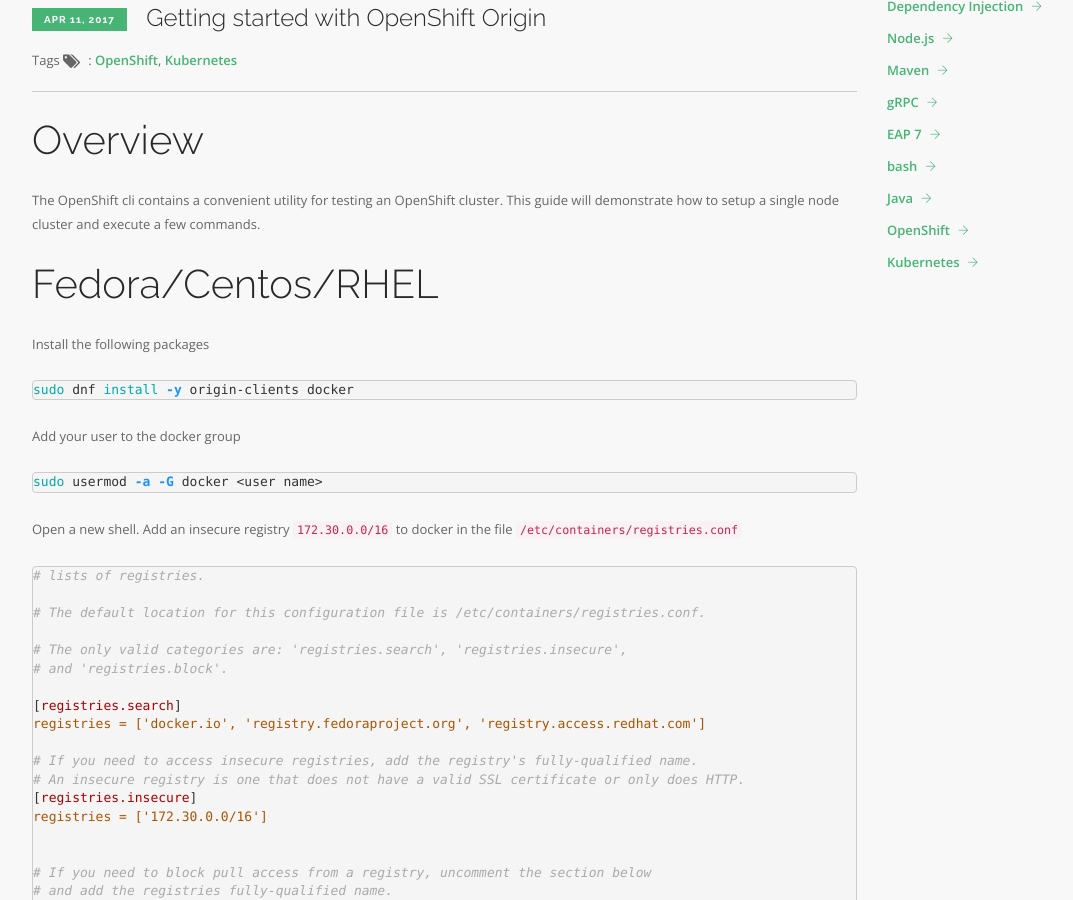
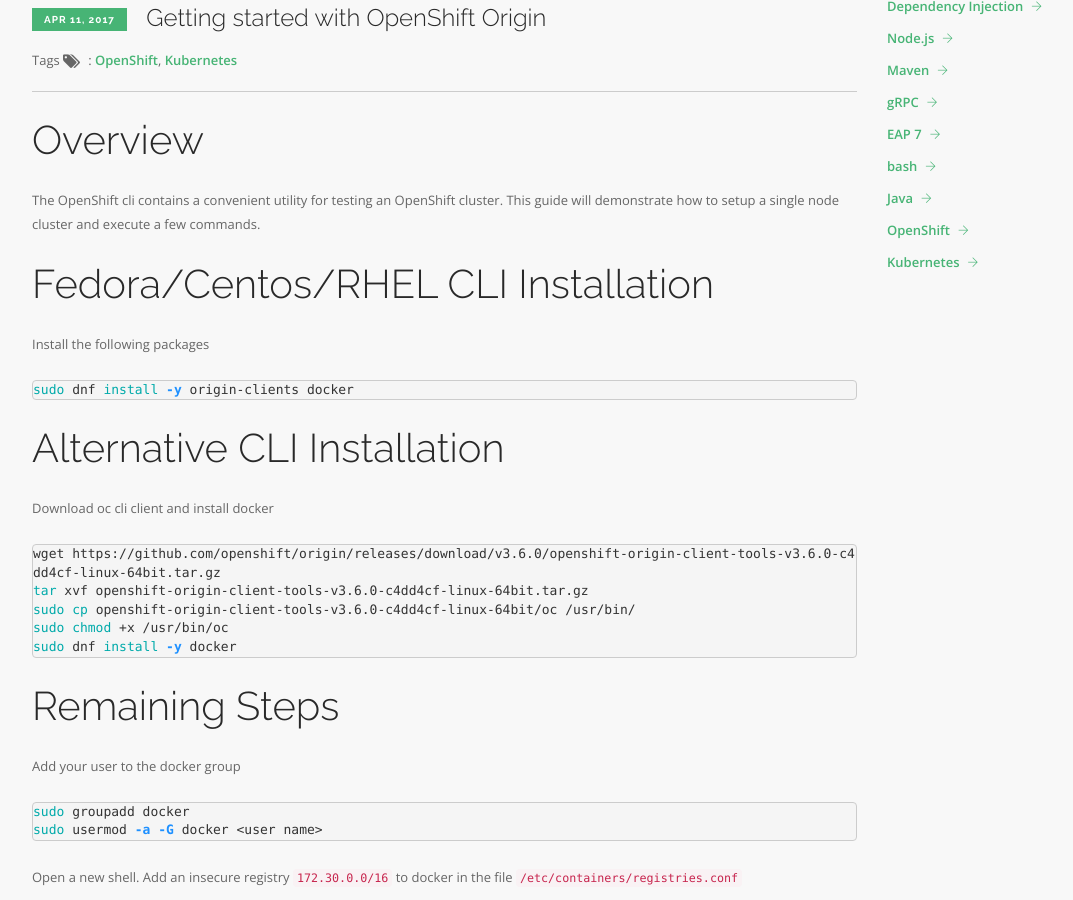
Before and after one commit to stackleader/stackleader.github.io, a Jekyll site: the page built from _posts/2017-11-22-getting-started-openshift.markdown, in a window 1280 px wide and 900 px high, scrolled down 966 px. Shown: the whole window, without its empty margins (53-1126 px from the left). Built offline with Jekyll 4.4.1, drawn with Linux system fonts in a browser that asks for light colours; nearby versions of some CDN libraries.

Commit message:
alt oc install

```diff
--- a/_posts/2017-11-22-getting-started-openshift.markdown
+++ b/_posts/2017-11-22-getting-started-openshift.markdown
@@ -13,15 +13,28 @@
 The OpenShift cli contains a convenient utility for testing an OpenShift cluster.  This guide will demonstrate how to
 setup a single node cluster and execute a few commands.
 
-## Fedora/Centos/RHEL
+## Fedora/Centos/RHEL CLI Installation
 Install the following packages
 {% highlight bash %}
 sudo dnf install -y origin-clients docker
 {% endhighlight %}
 
+## Alternative CLI Installation
+Download oc cli client and install docker
+{% highlight bash %}
+wget https://github.com/openshift/origin/releases/download/v3.6.0/openshift-origin-client-tools-v3.6.0-c4dd4cf-linux-64bit.tar.gz
+tar xvf openshift-origin-client-tools-v3.6.0-c4dd4cf-linux-64bit.tar.gz
+sudo cp openshift-origin-client-tools-v3.6.0-c4dd4cf-linux-64bit/oc /usr/bin/
+sudo chmod +x /usr/bin/oc
+sudo dnf install -y docker
+{% endhighlight %}
+
+## Remaining Steps
+
 Add your user to the docker group
 
 {% highlight bash %}
+sudo groupadd docker
 sudo usermod -a -G docker <user name>
 {% endhighlight %}
 
```
